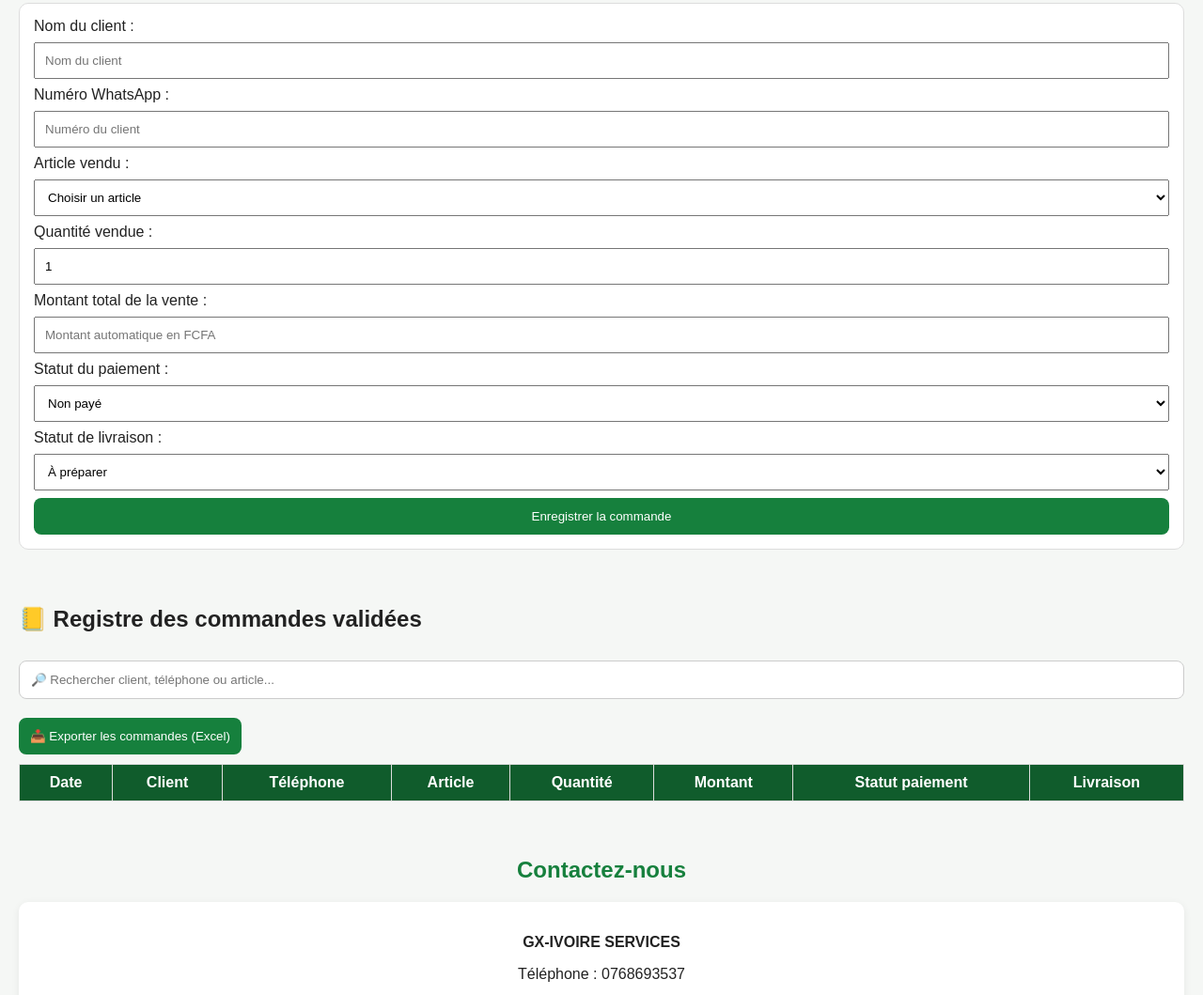
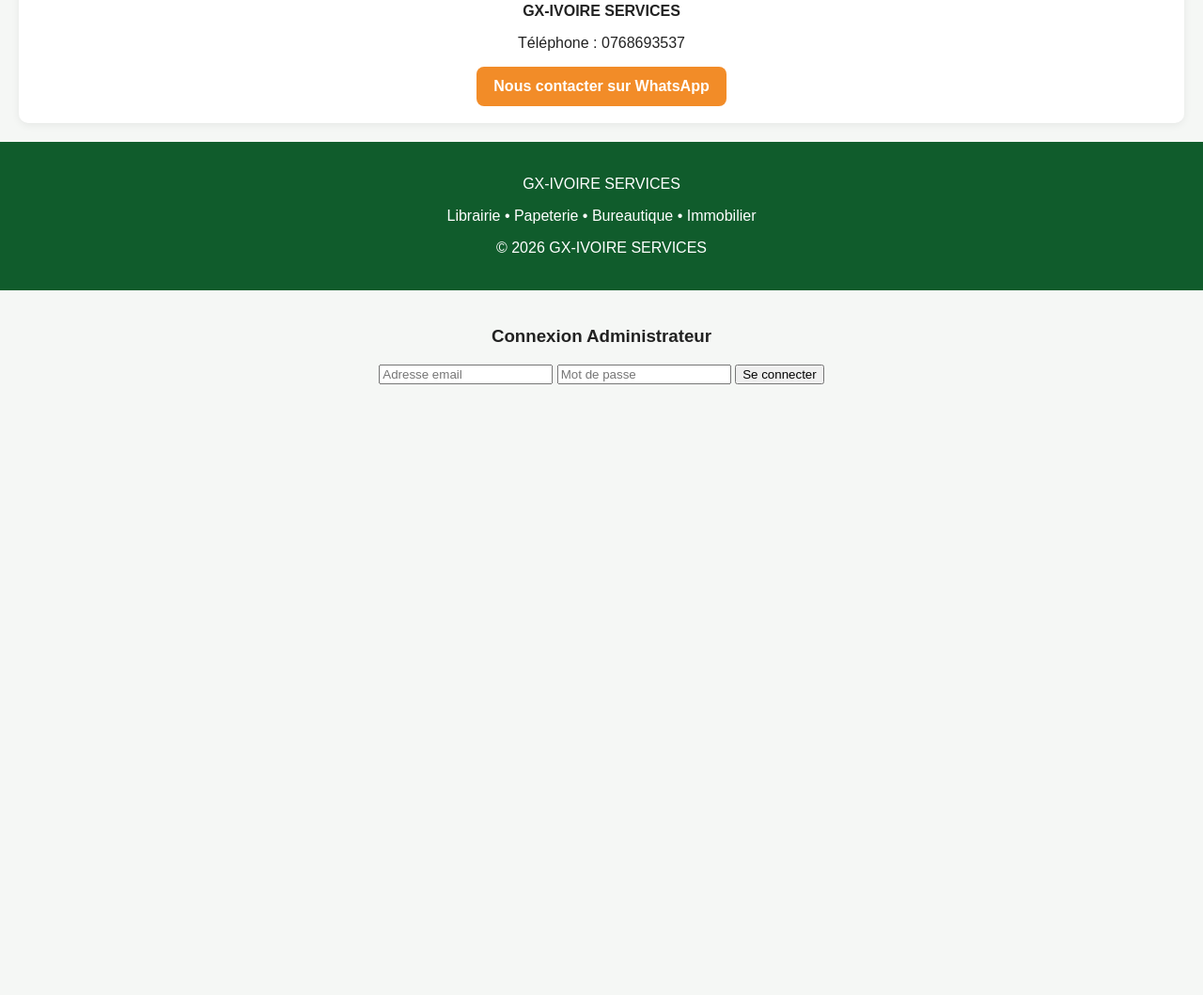
Before and after one commit to gxivoireservices-cell/gx-ivoire-services, a plain HTML site: page index.html in a window 1280 px wide. Shown: the part 10884-11943 px from the top of the page at 94% size. After the commit the page ends 11329 px from the top, so only its background shows below. Drawn offline with nearby package versions, Linux system fonts and the light colour scheme.

Commit message:
Update index.html

```diff
--- a/index.html
+++ b/index.html
@@ -405,7 +405,7 @@ target="_blank" class="btn">
 </div>
 </section>
 
-<section id="validation-commandes">
+<section id="validation-commandes" style="display:none">
 <h2>🧾 Validation des commandes</h2>
 
 <p>Les commandes reçues par WhatsApp peuvent être vérifiées et validées ici.</p>
@@ -485,7 +485,7 @@ Enregistrer la commande
 </div>
 </section>
 
-<section id="registre-commandes">
+<section id="registre-commandes" style="display:none">
 <h2>📒 Registre des commandes validées</h2>
 <input type="text" id="searchOrders" oninput="renderOrderHistory()" placeholder="🔎 Rechercher client, téléphone ou article..." style="width:100%;padding:12px;margin:10px 0;border:1px solid #ccc;border-radius:8px">
 <button onclick="exportOrdersCSV()" style="background:#16803D;color:white;padding:12px;border:none;border-radius:8px;margin:10px 0">
@@ -1576,6 +1576,8 @@ message.textContent = "Connexion réussie !";
 document.getElementById("gestion-stock").style.display="block";
 document.getElementById("tableau-bord").style.display="block";
 document.getElementById("historique-stock").style.display="block";
+document.getElementById("validation-commandes").style.display="block";
+document.getElementById("registre-commandes").style.display="block";
  await loadStockFromSupabase();
  await loadOrdersFromSupabase();
  await loadStockHistoryFromSupabase();
```
